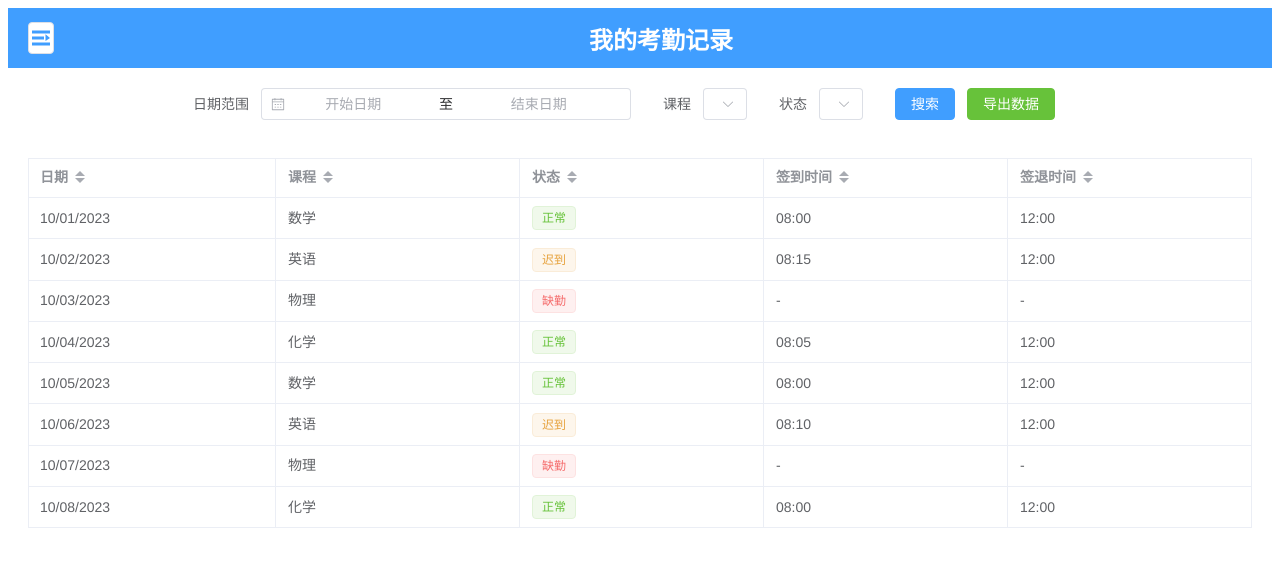
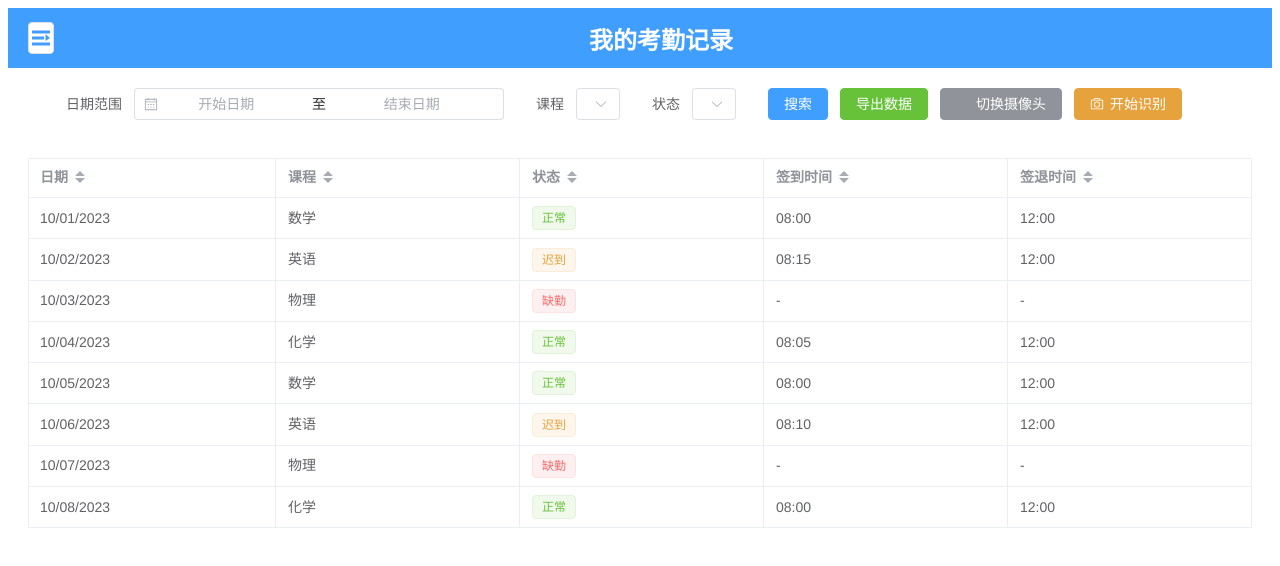
Before and after one commit to Huanswurst/Playground, a Vue app: page /student/attendance in a window 1280 px wide. Shown: the top 566 px of the page. Built offline with nearby package versions, Linux system fonts and the light colour scheme.

Commit message:
优化人脸识别考勤界面，添加切换摄像头和开始识别按钮，更新图标使用

```diff
--- a/src/views/student/FaceRecognitionAttendance.vue
+++ b/src/views/student/FaceRecognitionAttendance.vue
@@ -3,7 +3,8 @@
     <el-header class="dashboard-header">
       <div class="header-content">
         <el-button type="primary" @click="$router.push('/student/attendance')" class="back-button">
-          返回考勤
+          <el-icon><Calendar /></el-icon>
+          <span>返回考勤</span>
         </el-button>
         <h1 class="header-title">人脸识别考勤</h1>
       </div>
@@ -16,7 +17,7 @@
           <canvas ref="canvas" style="display: none;"></canvas>
           <div class="camera-controls">
             <el-button type="primary" @click="switchCamera" class="control-button">
-              <el-icon><switch /></el-icon>
+              <el-icon><Switch /></el-icon>
               <span>切换摄像头</span>
             </el-button>
             <el-button type="success" @click="startRecognition" class="control-button">
--- a/src/views/student/StudentAttendance.vue
+++ b/src/views/student/StudentAttendance.vue
@@ -72,6 +72,14 @@
           <el-form-item>
             <el-button type="primary" @click="handleSearch">搜索</el-button>
             <el-button type="success" @click="handleExport">导出数据</el-button>
+            <el-button type="info" @click="handleSwitchCamera">
+              <el-icon><switch /></el-icon>
+              <span>切换摄像头</span>
+            </el-button>
+            <el-button type="warning" @click="handleStartRecognition">
+              <el-icon><camera /></el-icon>
+              <span>开始识别</span>
+            </el-button>
           </el-form-item>
         </el-form>
 
@@ -316,6 +324,18 @@ export default {
       // 根据选择的菜单项进行相应的导航或操作
       ElMessage(`你选择了菜单项 ${index}`);
     },
+
+    // 切换摄像头
+    handleSwitchCamera() {
+      ElMessage('正在切换摄像头...');
+      // TODO: 实现摄像头切换逻辑
+    },
+
+    // 开始人脸识别
+    handleStartRecognition() {
+      ElMessage('正在启动人脸识别...');
+      // TODO: 实现人脸识别逻辑
+    },
   },
   created() {
     this.fetchCourses();
@@ -330,7 +350,7 @@ import axios from 'axios'; // 确保已安装 axios
 import { ElMessage } from 'element-plus'; // 用于消息提示
 import { ref, computed } from 'vue';
 import { Expand, Fold, Menu, Document } from '@element-plus/icons-vue';
-import { Calendar, Notebook, DataLine, User } from '@element-plus/icons-vue';
+import { Calendar, Notebook, DataLine, User, Switch, Camera } from '@element-plus/icons-vue';
 </script>
 <style scoped>
 .attendance-container {
```
